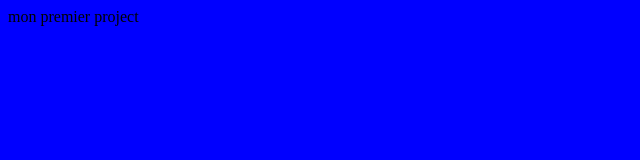
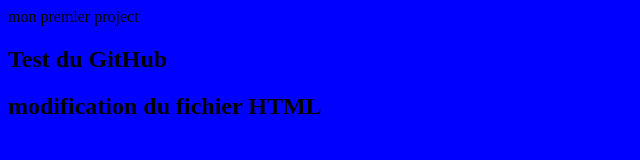
Before and after one commit to absahme/ahmed, a plain HTML site: page index.html in a window 1280 px wide. Shown: the whole page, without its empty margins (0-640 px from the left). Drawn offline with Linux system fonts and the light colour scheme.

Commit message:
premier modification

```diff
--- a/index.html
+++ b/index.html
@@ -6,6 +6,8 @@
 	</head>
 	<body>
 		mon premier project
+		<h2> Test du GitHub <h2>
+		modification du fichier HTML
 	</body>
 
 
```
